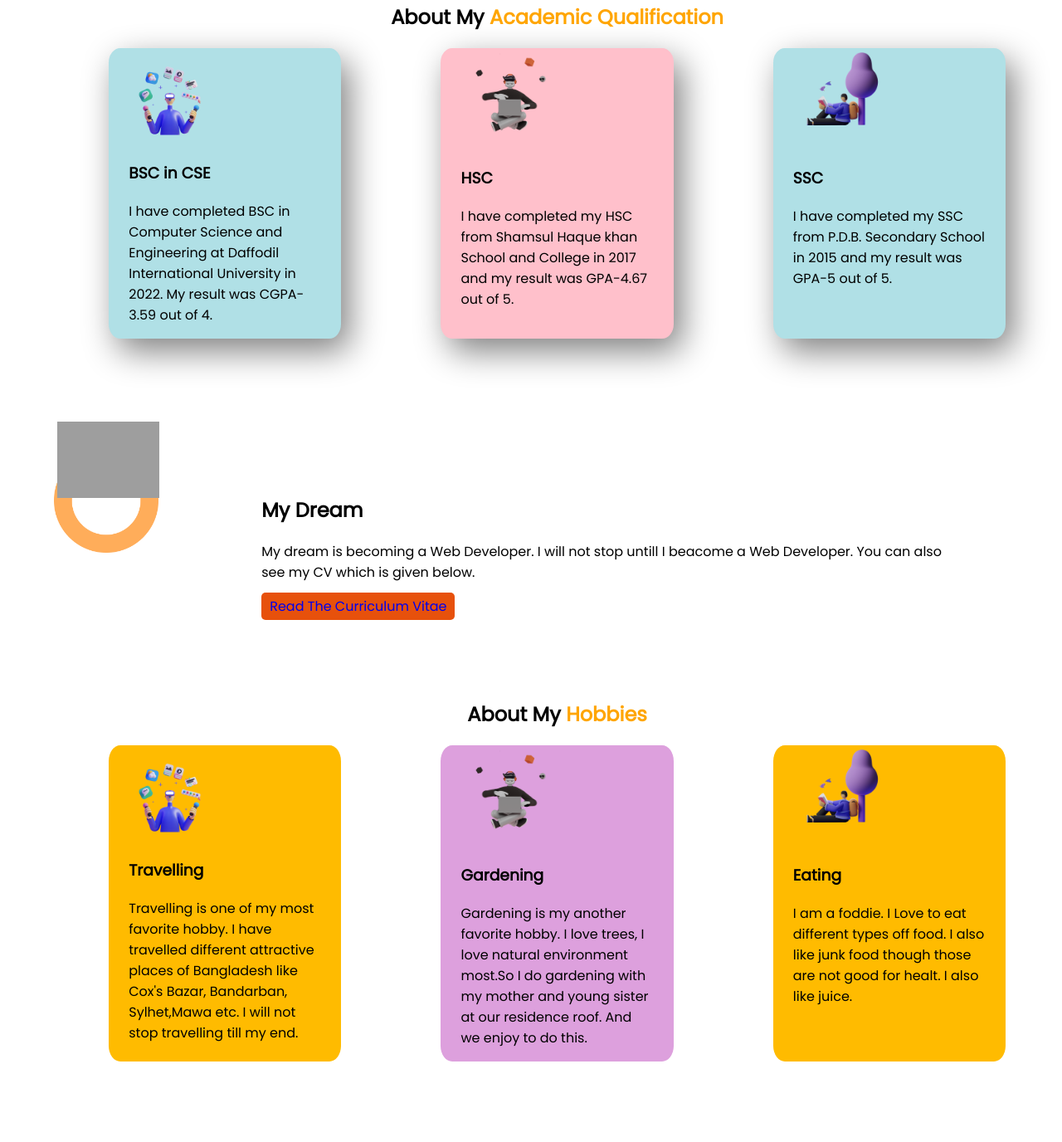
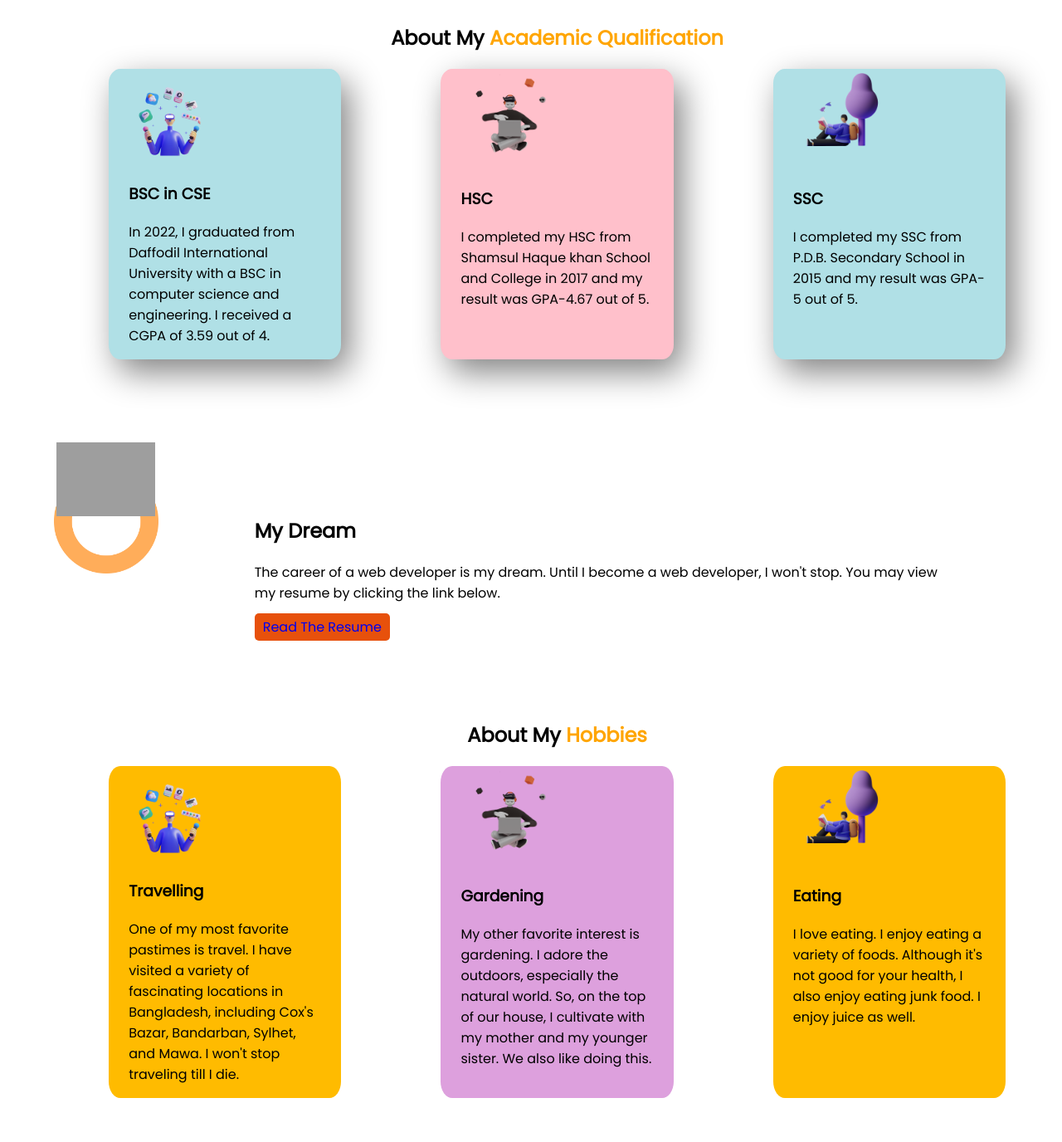
Before and after one commit to ShamimaSupty/Assignment-one, a plain HTML site: page index.html in a window 1280 px wide. Shown: the part 439-1815 px from the top of the page at 83% size. Drawn offline with Linux system fonts and the light colour scheme; grey boxes are pictures that could not be loaded.

```diff
--- a/index.html
+++ b/index.html
@@ -32,9 +32,8 @@
                 <span class="orange">My Repository</span>
             </h1>
             <p>Hello! I am <span class="orange">SHAMIMA AFROSE SUPTY</span>. My home distric is in Narayanganj(a tiny
-                district next to Dhaka). Here is my repo. Hope you will enjoy that. Do visit and
-                stay connected.
-                Thank You.</p>
+                district next to Dhaka). Here is my repo. I hope you find that enjoyable. Visit often and maintain
+                contact. Many thanks.</p>
             <a class="button" href="">Explore Now</a>
             <p>Scroll down to explore more about me.</p>
         </div>
@@ -49,20 +48,20 @@
             <div class="my-mission">
                 <img class="photo" src="images/illustrators/illustrator-1.png">
                 <h3>BSC in CSE</h3>
-                <p>I have completed BSC in Computer Science and Engineering at Daffodil International University in
-                    2022. My result was CGPA-3.59 out of 4.
+                <p>In 2022, I graduated from Daffodil International University with a BSC in computer science and
+                    engineering. I received a CGPA of 3.59 out of 4.
                 </p>
             </div>
             <div id="hsc" class="my-mission">
                 <img class="photo" src="images/illustrators/illustrator-2.png">
                 <h3>HSC</h3>
-                <p>I have completed my HSC from Shamsul Haque khan School and College in 2017 and my result was GPA-4.67
+                <p>I completed my HSC from Shamsul Haque khan School and College in 2017 and my result was GPA-4.67
                     out of 5.</p>
             </div>
             <div class="my-mission">
                 <img class="photo" src="images/illustrators/illustrator-3.png">
                 <h3>SSC</h3>
-                <p>I have completed my SSC from P.D.B. Secondary School in 2015 and my result was GPA-5 out of 5. </p>
+                <p>I completed my SSC from P.D.B. Secondary School in 2015 and my result was GPA-5 out of 5. </p>
             </div>
         </div>
     </section>
@@ -73,10 +72,10 @@
         </div>
         <div class="third-part">
             <h2>My Dream</h2>
-            <p>My dream is becoming a Web Developer. I will not stop untill I beacome a Web Developer. You can also see
-                my CV which is given below. </p>
+            <p>The career of a web developer is my dream. Until I become a web developer, I won't stop. You may view my
+                resume by clicking the link below. </p>
             <a class="button" href="https://drive.google.com/drive/u/0/folders/1kvmu7Kv6nzstmlTaWYp-fK6U40-zud6n">Read
-                The Curriculum Vitae</a>
+                The Resume</a>
         </div>
     </section>
     <section class="second-sec">
@@ -86,21 +85,22 @@
             <div class="hobby">
                 <img class="photo" src="images/illustrators/illustrator-1.png">
                 <h3>Travelling</h3>
-                <p>Travelling is one of my most favorite hobby. I have travelled different attractive places of
-                    Bangladesh like Cox's Bazar, Bandarban, Sylhet,Mawa etc. I will not stop travelling till my end.
+                <p>One of my most favorite pastimes is travel. I have visited a variety of fascinating locations in
+                    Bangladesh, including Cox's Bazar, Bandarban, Sylhet, and Mawa. I won't stop traveling till I die.
                 </p>
             </div>
             <div id="gardening" class="hobby">
                 <img class="photo" src="images/illustrators/illustrator-2.png">
                 <h3>Gardening</h3>
-                <p>Gardening is my another favorite hobby. I love trees, I love natural environment most.So I do
-                    gardening with my mother and young sister at our residence roof. And we enjoy to do this. </p>
+                <p>My other favorite interest is gardening. I adore the outdoors, especially the natural world. So, on
+                    the top of our house, I cultivate with my mother and my younger sister. We also like doing this.
+                </p>
             </div>
             <div class="hobby">
                 <img class="photo" src="images/illustrators/illustrator-3.png">
                 <h3>Eating</h3>
-                <p>I am a foddie. I Love to eat different types off food. I also like junk food though those are not
-                    good for healt. I also like juice. </p>
+                <p>I love eating. I enjoy eating a variety of foods. Although it's not good for your health, I also
+                    enjoy eating junk food. I enjoy juice as well. </p>
             </div>
         </div>
     </section>
```
Also changed, not shown: bestfriends.html (+1 -1 lines).
